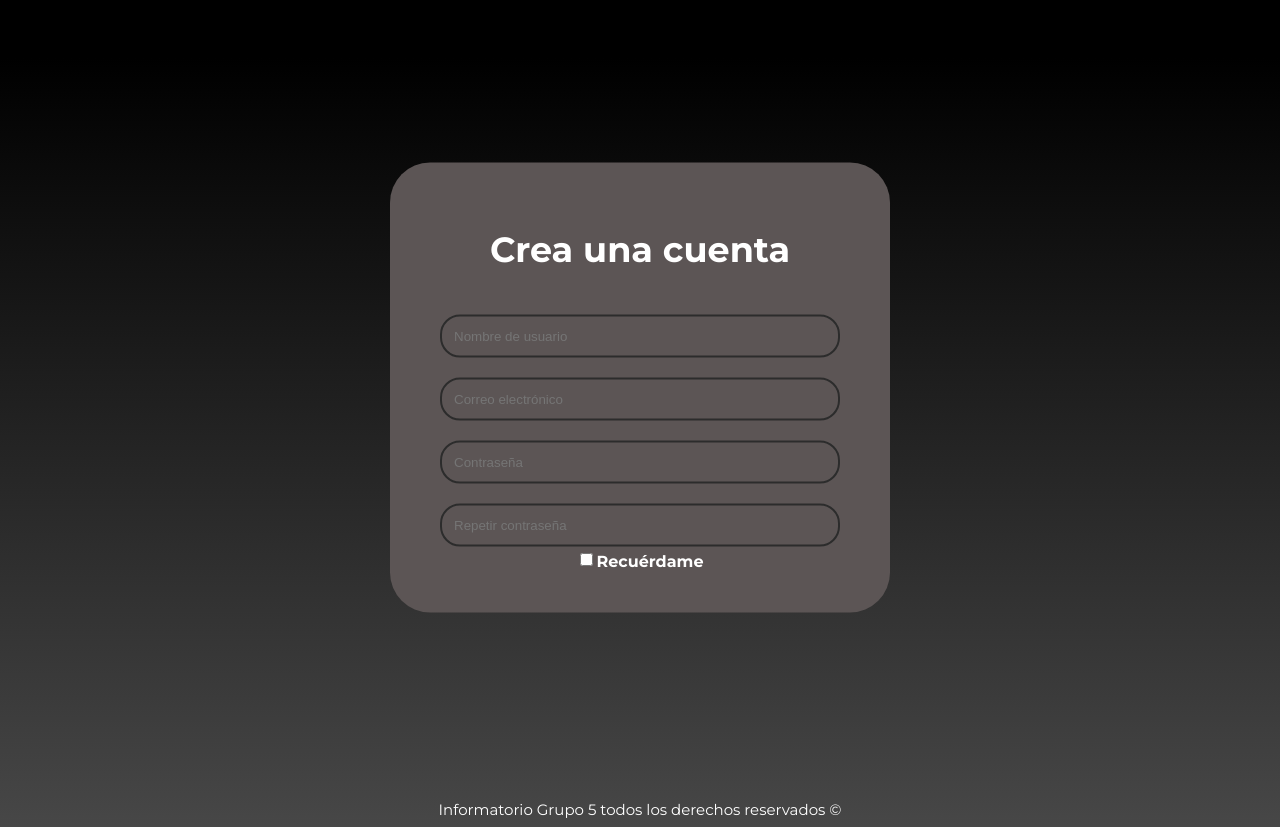
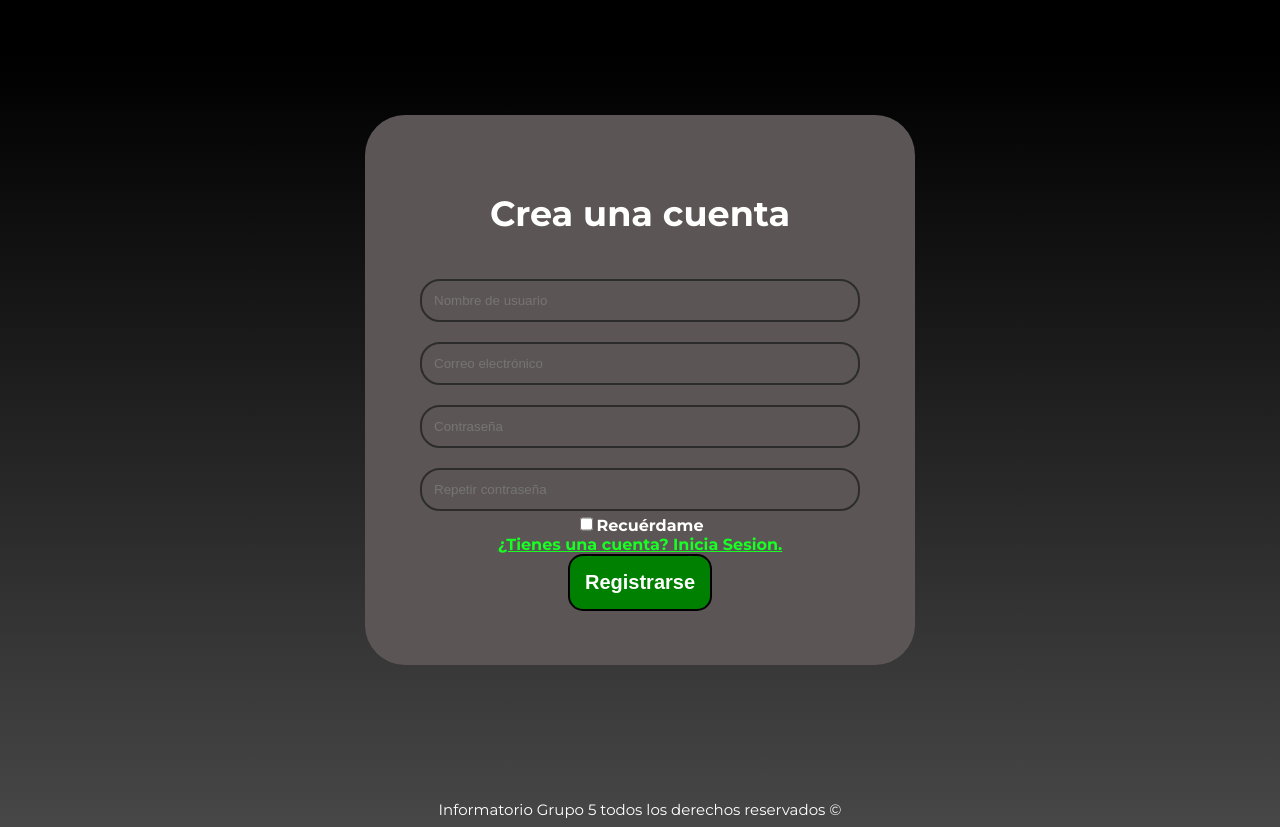
Before and after one commit to LvFabro/informatorio-grupo5, a Django app: template blog/templates/blog/register.html in a window 1280 px wide. Shown: the part 134-961 px from the top of the page. Run offline with Django 5.2, Linux system fonts and the light colour scheme; the template is opened without the code that fills it, so the values that code supplies are empty.

Commit message:
se realizaron cambios menores

```diff
--- a/blog/templates/blog/base.html
+++ b/blog/templates/blog/base.html
@@ -21,11 +21,11 @@
     <header class="encabezado">
         <h1 class="titulo">Blog Informatorio Equipo 5</h1>
         <nav class="navegacion">
-            <a href="">Inicio</a>
+            <a href="{% url 'inicio' %}">Inicio</a>
             <a href="">Publicaciones</a>
             <a href="">Noticias</a>
             <a href="">Nosotros</a>
-            <a href="">Registrarse</a>
+            <a href="{% url 'registro' %}">Registrarse</a>
         </nav>
     </header>
 
--- a/blog/templates/blog/home.html
+++ b/blog/templates/blog/home.html
@@ -12,7 +12,7 @@
 
     {% block content %}
 
-        <h1>este es el inicio</h1>
+        <h1>este es el inicio donde estará lo más destacado</h1>
 
     {% endblock content %}
 </body>
--- a/blog/templates/blog/register.html
+++ b/blog/templates/blog/register.html
@@ -15,11 +15,13 @@
             <h1>Crea una cuenta</h1>
             <input type="text" placeholder="Nombre de usuario" required class="dato">
             <input type="text" placeholder="Correo electrónico" required class="dato">
-            <input type="text" placeholder="Contraseña" required class="dato">
-            <input type="text" placeholder="Repetir contraseña" required class="dato">
+            <input type="password" placeholder="Contraseña" required class="dato">
+            <input type="password" placeholder="Repetir contraseña" required class="dato">
             <div class="recordar-user">
                 <input type="checkbox" class="recuerdame"><label for="recuerdame">Recuérdame</label>
             </div>
+            <a class="iniciar-sesion" href="">¿Tienes una cuenta? Inicia Sesion.</a>
+            <button class="registrarse">Registrarse</button>
         </div>
     {% endblock content %}
 </body>
--- a/blog/urls.py
+++ b/blog/urls.py
@@ -6,6 +6,6 @@ from django.urls import path
 from blog import views
 
 urlpatterns = [
-    path('', views.inicio),
-    path('register/', views.registro)
+    path('', views.inicio, name='inicio'),
+    path('register/', views.registro, name='registro')
 ]
--- a/mi_sitio/urls.py
+++ b/mi_sitio/urls.py
@@ -18,6 +18,6 @@ from django.contrib import admin
 from django.urls import path, include
 
 urlpatterns = [
-    path('.', include('blog.urls')),
+    path('', include('blog.urls')),
     path('/admin', admin.site.urls)
 ]
--- a/static/css/base.css
+++ b/static/css/base.css
@@ -67,15 +67,15 @@ footer {
 
 .registro {
     position: absolute;
-    transform: translate3d(-50%, 35%, 0);
+    transform: translate3d(-50%, 20%, 0);
     left: 50%;
     right: 50%;
     display: flex;
     justify-content: center;
     align-items: center;
     flex-direction: column;
-    width: 50rem;
-    height: 45rem;
+    width: 55rem;
+    height: 55rem;
     background-color:#5c5555;
     border-radius: 4rem;
 }
@@ -103,3 +103,18 @@ footer {
 .recordar-user {
     display: flex;
 }
+
+.iniciar-sesion {
+    color: rgb(23, 255, 35);
+}
+
+.registrarse {
+    padding: 1.5rem;
+    font-weight: bold;
+    font-size: 2rem;
+    border-radius: 1.5rem;
+    border-style: solid;
+    cursor:pointer;
+    color: white;
+    background-color: green;
+}
```
